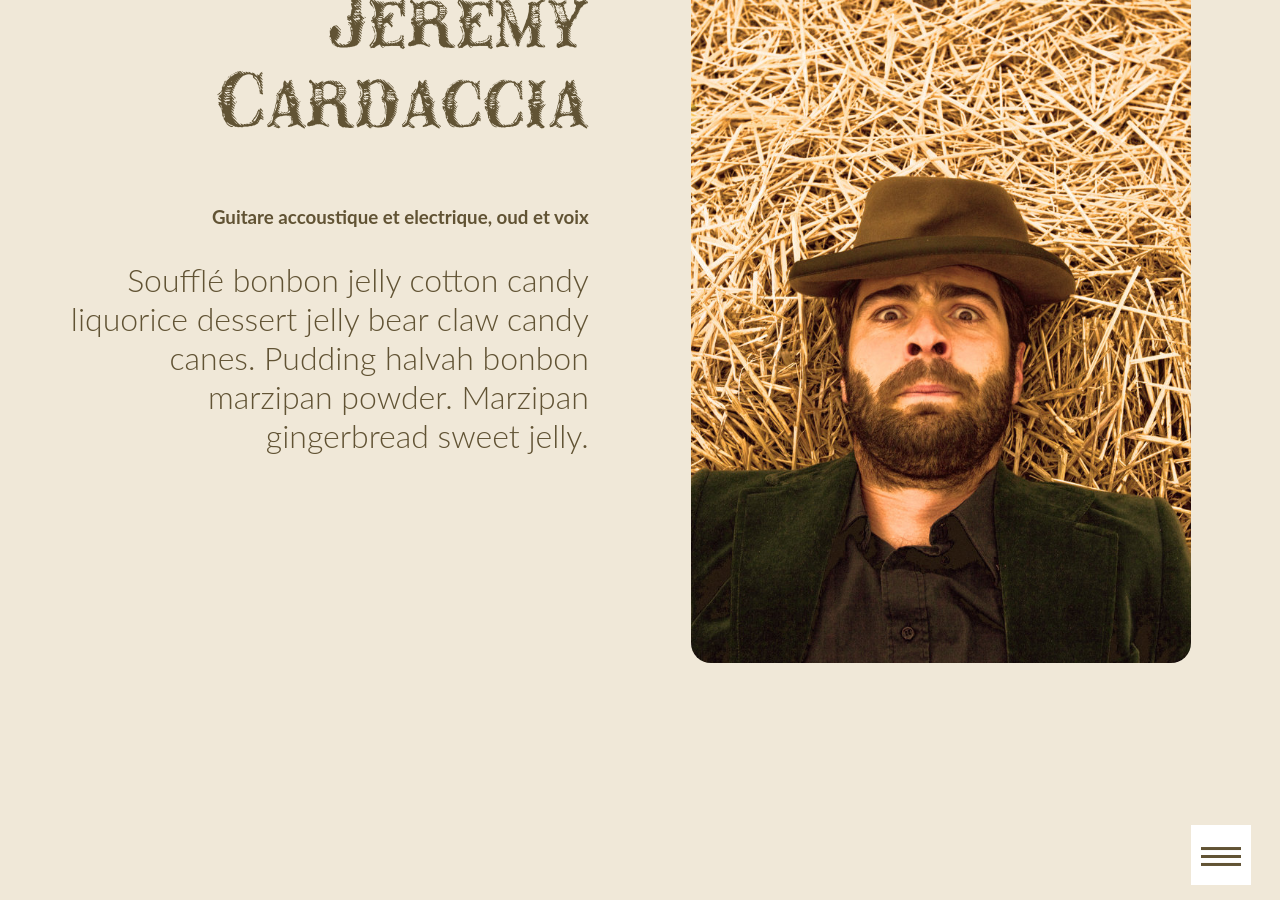
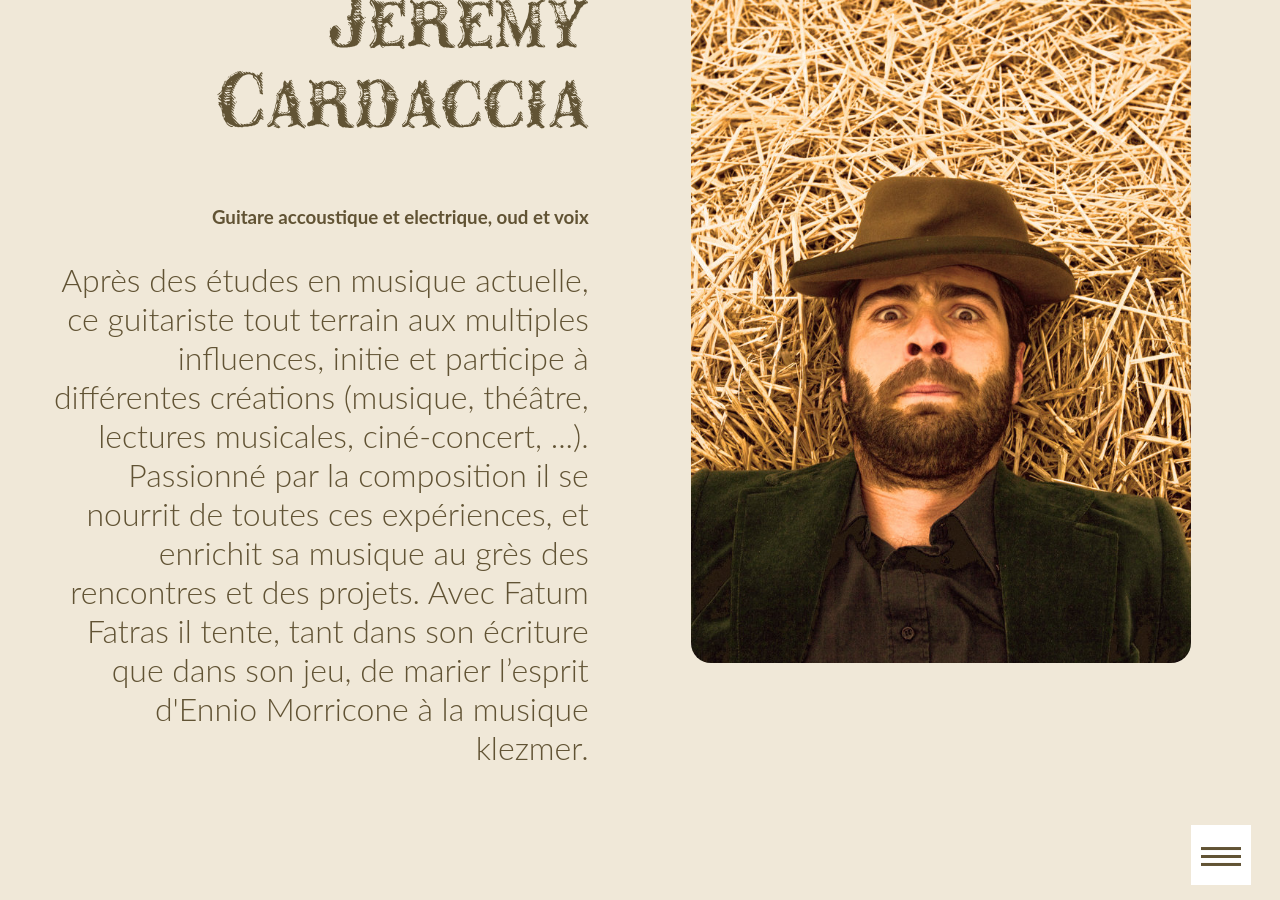
Before and after one commit to ftmftrs/ftmftrs.github.io, a Jekyll site: the page built from presentation/index.html, in a window 1280 px wide and 900 px high, scrolled down 3945 px. Built offline with Jekyll 4.4.1, drawn with Linux system fonts in a browser that asks for light colours; Markdown is read by kramdown in place of the engine named in the settings; comment, search, counter and statistics services are not loaded.

Commit message:
adds Jérémy description

```diff
--- a/presentation/index.html
+++ b/presentation/index.html
@@ -87,8 +87,11 @@ menu: false
             <h2>Jeremy <br> Cardaccia</h2>
             <h3>Guitare accoustique et electrique, oud et voix</h3>
             <p>
-                Soufflé bonbon jelly cotton candy liquorice dessert jelly bear claw candy canes. Pudding halvah bonbon
-                marzipan powder. Marzipan gingerbread sweet jelly.
+                Après des études en musique actuelle, ce guitariste tout terrain aux multiples influences, initie et
+                participe à différentes créations (musique, théâtre, lectures musicales, ciné-concert, ...). Passionné
+                par la composition il se nourrit de toutes ces expériences, et enrichit sa musique au grès des
+                rencontres et des projets. Avec Fatum Fatras il tente, tant dans son écriture que dans son jeu, de
+                marier l’esprit d'Ennio Morricone à la musique klezmer.
             </p>
         </article>
         <figure class="cbp-so-side cbp-so-side-right responsive-image"
```
